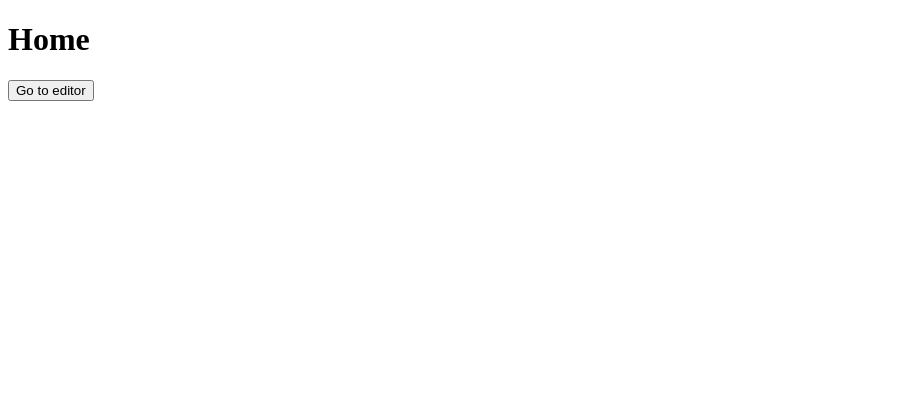
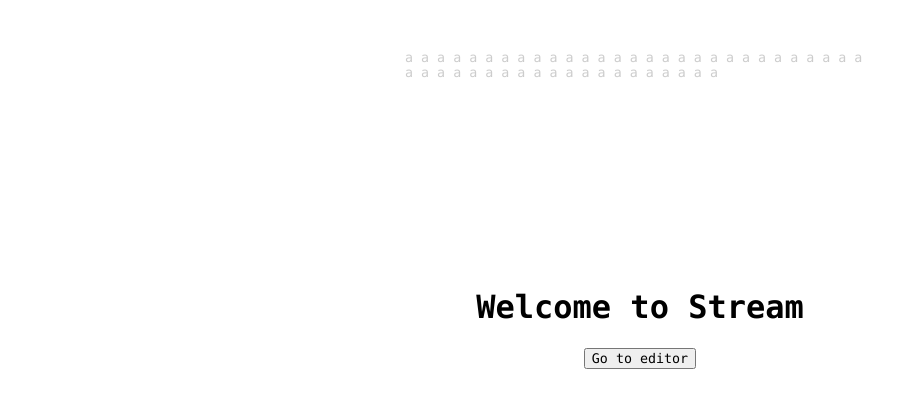
Before and after one commit to Arrow7000/streamtype, a React (Vite) app: page / in a window 1280 px wide. Shown: the top 408 px of the page, without its empty margins (0-916 px from the left). Built offline with nearby package versions, Linux system fonts and the light colour scheme.

Commit message:
Styling for Home and Editor WIP

```diff
--- a/package.json
+++ b/package.json
@@ -22,13 +22,16 @@
     "@types/react-dom": "^16.8.2",
     "@types/react-router": "^4.4.4",
     "@types/react-router-dom": "^4.3.1",
+    "@types/styled-components": "^4.1.10",
     "parcel-bundler": "^1.11.0",
     "react": "^16.8.2",
     "react-dom": "^16.8.2",
     "react-router": "^4.3.1",
-    "react-router-dom": "^4.3.1"
+    "react-router-dom": "^4.3.1",
+    "styled-components": "^4.1.3"
   },
   "devDependencies": {
+    "sass": "^1.17.2",
     "typescript": "^3.3.3"
   }
 }
--- a/src/js/App.tsx
+++ b/src/js/App.tsx
@@ -1,34 +1,70 @@
-import React from "react";
-import { BrowserRouter, Route, Link } from "react-router-dom";
+import React, { useEffect, useState } from "react";
+import {
+    BrowserRouter,
+    Route,
+    withRouter,
+    RouteComponentProps
+} from "react-router-dom";
+import styled from "styled-components";
 
 import Editor from "./Editor";
 import useEditor from "./useEditor";
+import useInterval from "./useInterval";
 
-function Home() {
-    return (
-        <>
-            <h1>Home</h1>
-            <Link to="/write">
-                <button>Go to editor</button>
-            </Link>
-        </>
-    );
+import bibleVerses from "./bibleVerses";
+import { Home } from "./Home";
+
+interface CustomRouteComponentProps {
+    path: string;
 }
 
-export default function App() {
-    const msUntilDeletion = 5000;
+const EditorView = ({
+    location,
+    path
+}: RouteComponentProps & CustomRouteComponentProps) => {
+    // const [currentCharIndex, setCurrentCharIndex] = useState(0);
+
+    const msUntilDeletion = 15000; // change before committing
+
+    const isWriteRoute = location.pathname === path;
 
     const editorProps = useEditor(msUntilDeletion);
+    const { changeText, text } = editorProps;
 
+    const allVerses = bibleVerses.join("\n\n") + "\n\n";
+
+    useInterval(() => {
+        // if (
+        //     text === "" ||
+        //     (!isWriteRoute && currentCharIndex <= allVerses.length)
+        // ) {
+        //     changeText(old => old + allVerses[currentCharIndex]);
+        //     setCurrentCharIndex(current => (current + 1) % allVerses.length);
+        // }
+
+        if (!isWriteRoute) {
+            changeText(old => old + "a ");
+        }
+    }, 100);
+
+    return <Editor {...editorProps} />;
+};
+
+const EditorViewWithRouter = withRouter(EditorView);
+
+const AppStyled = styled.div`
+    display: grid;
+    grid-template-columns: [main-col] 1fr;
+    grid-template-rows: [main-row] 100vh;
+`;
+
+export default function App() {
     return (
         <BrowserRouter>
-            <>
+            <AppStyled>
                 <Route exact path="/" component={Home} />
-                <Route
-                    path="/write"
-                    render={() => <Editor {...editorProps} />}
-                />
-            </>
+                <EditorViewWithRouter path="/write" />
+            </AppStyled>
         </BrowserRouter>
     );
 }
--- a/src/js/Editor.tsx
+++ b/src/js/Editor.tsx
@@ -1,5 +1,34 @@
-import React from "react";
+import React, { CSSProperties } from "react";
 import { EditorProps } from "./useEditor";
+import styled, { StyledComponent } from "styled-components";
+
+interface TextAreaProps {
+    textOpacity: number;
+}
+
+const editorPadding = 15;
+const editorWidth = 500;
+
+const StyledTextarea = styled.textarea.attrs(
+    ({ textOpacity }: TextAreaProps) => ({
+        style: { color: `rgba(0,0,0,${textOpacity}` }
+    })
+)<TextAreaProps>`
+    resize: none;
+    outline: none;
+    overflow-y: auto;
+    font-family: "Operator Mono", "Consolas", sans-serif;
+    box-sizing: border-box;
+    border: 0;
+    grid-row: main-row;
+    grid-column: main-col;
+    z-index: 0;
+    caret-color: black;
+    padding: ${editorPadding}px;
+    @media screen and (min-width: ${editorWidth}px) {
+        padding: 50px calc(50% - ${editorWidth / 2 - editorPadding}px);
+    }
+`;
 
 export default function Editor({
     text,
@@ -13,12 +42,12 @@ export default function Editor({
     }
 
     return (
-        <div>
-            <textarea
-                onChange={e => changeText(e.target.value)}
-                value={text}
-                style={{ opacity: timeLeft / totalTimeUntilDeletion }}
-            />
-        </div>
+        <StyledTextarea
+            spellCheck={false}
+            placeholder="Start typing..."
+            onChange={e => changeText(e.target.value)}
+            value={text}
+            textOpacity={timeLeft / totalTimeUntilDeletion}
+        />
     );
 }
--- /dev/null
+++ b/src/js/Home.tsx
@@ -0,0 +1,37 @@
+import React from "react";
+import styled from "styled-components";
+import LinkButton from "./LinkButton";
+
+const HomeStyled = styled.div`
+    grid-row: main-row;
+    grid-column: main-col;
+    z-index: 1;
+    background-color: rgba(255, 255, 255, 0.8);
+    padding: 0 50px;
+    display: grid;
+    grid-template-columns: [main-col] 1fr;
+
+    grid-template-rows: 1fr [main-row] 1fr 1fr;
+
+    @media screen and (min-width: 500px) {
+        grid-template-columns: 1fr [main-col] 500px 1fr;
+    }
+`;
+
+const MainSection = styled.div`
+    grid-area: main-row / main-col;
+    text-align: center;
+`;
+
+export function Home() {
+    return (
+        <HomeStyled>
+            <MainSection>
+                <h1>Welcome to Stream</h1>
+
+                {/* <Link to="/write">{() => <button>Go to editor</button>}</Link> */}
+                <LinkButton to="/write">Go to editor</LinkButton>
+            </MainSection>
+        </HomeStyled>
+    );
+}
--- /dev/null
+++ b/src/js/LinkButton.tsx
@@ -0,0 +1,13 @@
+import React from "react";
+import { withRouter, RouteComponentProps } from "react-router-dom";
+
+const LinkButton = ({
+    history,
+    to,
+    staticContext, // throws an error if passed to button as part of ...rest
+    ...rest
+}: RouteComponentProps & { to: string }) => {
+    return <button {...rest} onClick={() => history.push(to)} />;
+};
+
+export default withRouter(LinkButton);
--- /dev/null
+++ b/src/js/bibleVerses.ts
@@ -0,0 +1,7 @@
+export default [
+    "In the beginning God created the heavens and the earth.",
+    // "Now the earth was formless and empty, darkness was over the surface of the deep, and the Spirit of God was hovering over the waters.",
+    "And God said, “Let there be light,” and there was light."
+    // "God saw that the light was good, and he separated the light from the darkness.",
+    // "God called the light “day,” and the darkness he called “night.” And there was evening, and there was morning—the first day."
+];
--- a/src/js/index.tsx
+++ b/src/js/index.tsx
@@ -1,5 +1,6 @@
 import React from "react";
 import { render } from "react-dom";
+import "./style.scss";
 
 import App from "./App";
 
--- /dev/null
+++ b/src/js/style.scss
@@ -0,0 +1,12 @@
+$fonts: "Roboto Mono", Consolas, sans-serif;
+
+html,
+body {
+    margin: 0;
+    padding: 0;
+    box-sizing: border-box;
+    font-family: $fonts;
+}
+button {
+    font-family: $fonts;
+}
--- a/src/js/useEditor.tsx
+++ b/src/js/useEditor.tsx
@@ -24,10 +24,10 @@ export default function useEditor(totalTimeUntilDeletion: number) {
         });
     }, tickRate);
 
-    const changeText = (newText: string) => {
-        updateText(newText);
+    function changeText(textOrUpdater: ((oldText: string) => string) | string) {
+        updateText(textOrUpdater);
         setTimeLeft(totalTimeUntilDeletion);
-    };
+    }
 
     return {
         text,
--- a/src/js/useInterval.tsx
+++ b/src/js/useInterval.tsx
@@ -9,5 +9,5 @@ export default function useInterval(callback: () => void, ms: number) {
         const tick = () => savedCallback.current();
         const intvlId = setInterval(tick, ms);
         return () => clearInterval(intvlId);
-    }, []);
+    }, [ms]);
 }
```
Also changed, not shown: 1 other file (tests, documents, lock files or other folders).
